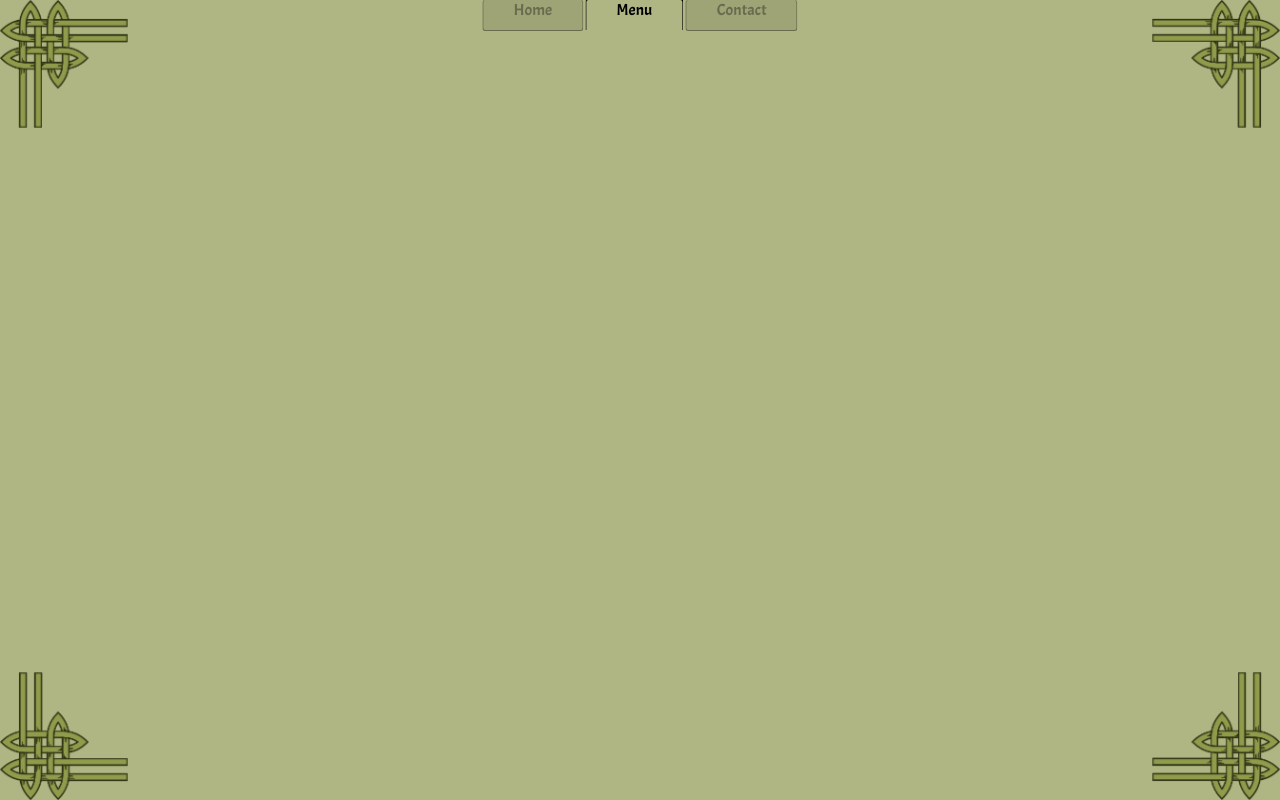
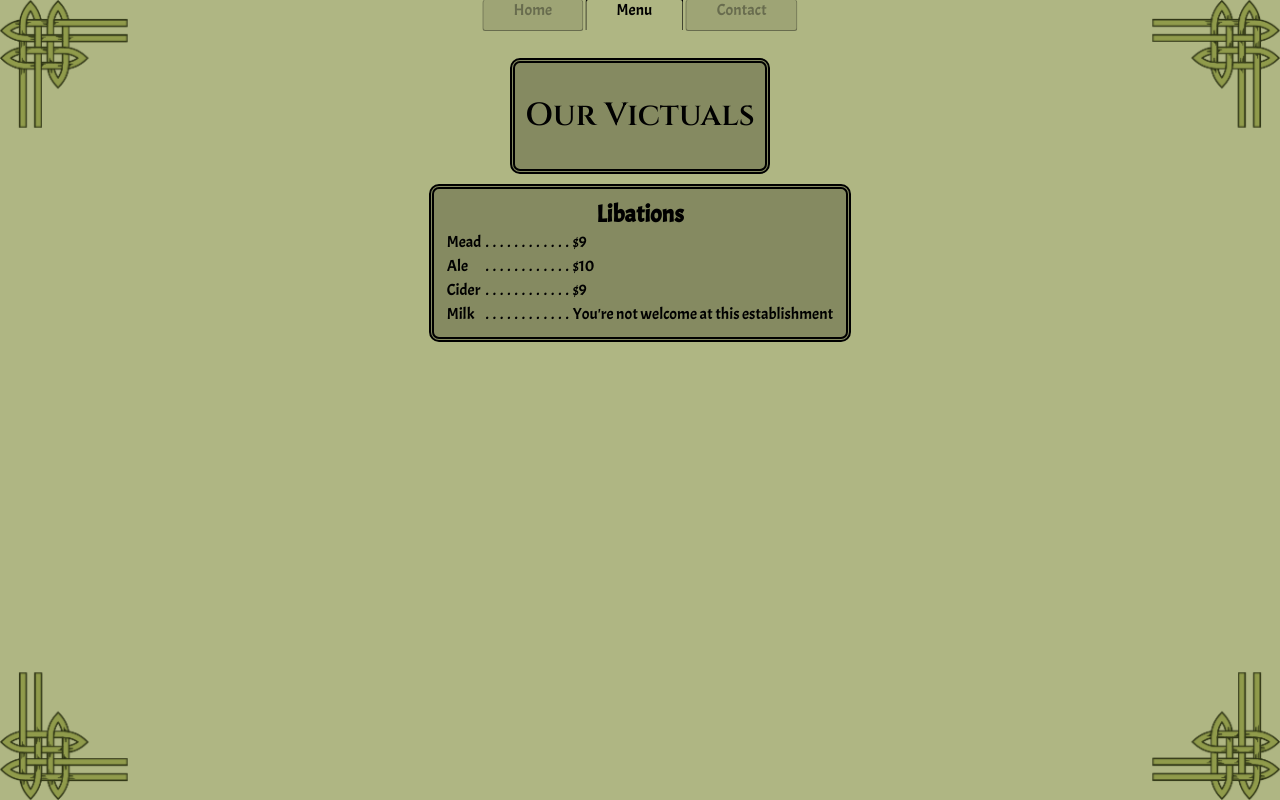
Before and after one commit to branden-eyk/odin-restaurant, a website built with webpack: page dist/index.html in a window 1280 px wide. Both pictures are taken after a click on the element "Menu". Built offline with nearby package versions, Linux system fonts and the light colour scheme.

Commit message:
Add js file for menu page. Begin creating functions to display page

```diff
--- /dev/null
+++ b/src/menu.js
@@ -0,0 +1,40 @@
+function displayMenu(){
+    const contentDiv = document.querySelector('.content');
+    contentDiv.append(createHeader(), createMenu());
+}
+
+function createHeader(){
+    const header = document.createElement('div');
+    header.classList.add('header', 'content__div');
+
+    const title = document.createElement('h1');
+    title.innerText = "Our Victuals"
+    title.classList.add('header__title');
+
+    header.appendChild(title);
+    return header;
+}
+
+function createMenu(){
+    const menu = document.createElement('div');
+    menu.classList.add('pageContent');
+
+    const beverages = document.createElement('div');
+    beverages.classList.add('content__div');
+    const bevTitle = document.createElement('h2');
+    bevTitle.innerText = 'Libations';
+    bevTitle.classList.add('pageContent__subtitle');
+    const bevList = document.createElement('table');
+    bevList.innerHTML = `
+        <tr><td>Mead</td><td>.</td><td>.</td><td>.</td><td>.</td><td>.</td><td>.</td></td><td>.</td><td>.</td><td>.</td><td>.</td><td>.</td><td>.</td><td>$9</tr>
+        <tr><td>Ale</td><td>.</td><td>.</td><td>.</td><td>.</td><td>.</td><td>.</td></td><td>.</td><td>.</td><td>.</td><td>.</td><td>.</td><td>.</td><td>$10</tr>
+        <tr><td>Cider</td><td>.</td><td>.</td><td>.</td><td>.</td><td>.</td><td>.</td></td><td>.</td><td>.</td><td>.</td><td>.</td><td>.</td><td>.</td><td>$9</tr>
+        <tr><td>Milk</td><td>.</td><td>.</td><td>.</td><td>.</td><td>.</td><td>.</td></td><td>.</td><td>.</td><td>.</td><td>.</td><td>.</td><td>.</td><td>You're not welcome at this establishment</tr>
+    `;
+    beverages.append(bevTitle, bevList);
+
+    menu.append(beverages);
+    return menu;
+}
+
+export default displayMenu;
--- a/src/pageLoader.js
+++ b/src/pageLoader.js
@@ -1,4 +1,5 @@
 import displayHome from "./home";
+import displayMenu from "./menu";
 
 function loadPage(){
     displayHome();
@@ -19,6 +20,7 @@ function setPage(e) {
             displayHome();
             break;
         case 'menu':
+            displayMenu();
             break;
         case 'contact':
             break;
--- a/src/style.css
+++ b/src/style.css
@@ -104,7 +104,7 @@ body {
 }
 
 .pageContent__subsection {
-    width: 50%;
+    width: 50vw;
 }
 
 .pageContent__subsection--centered {
```
